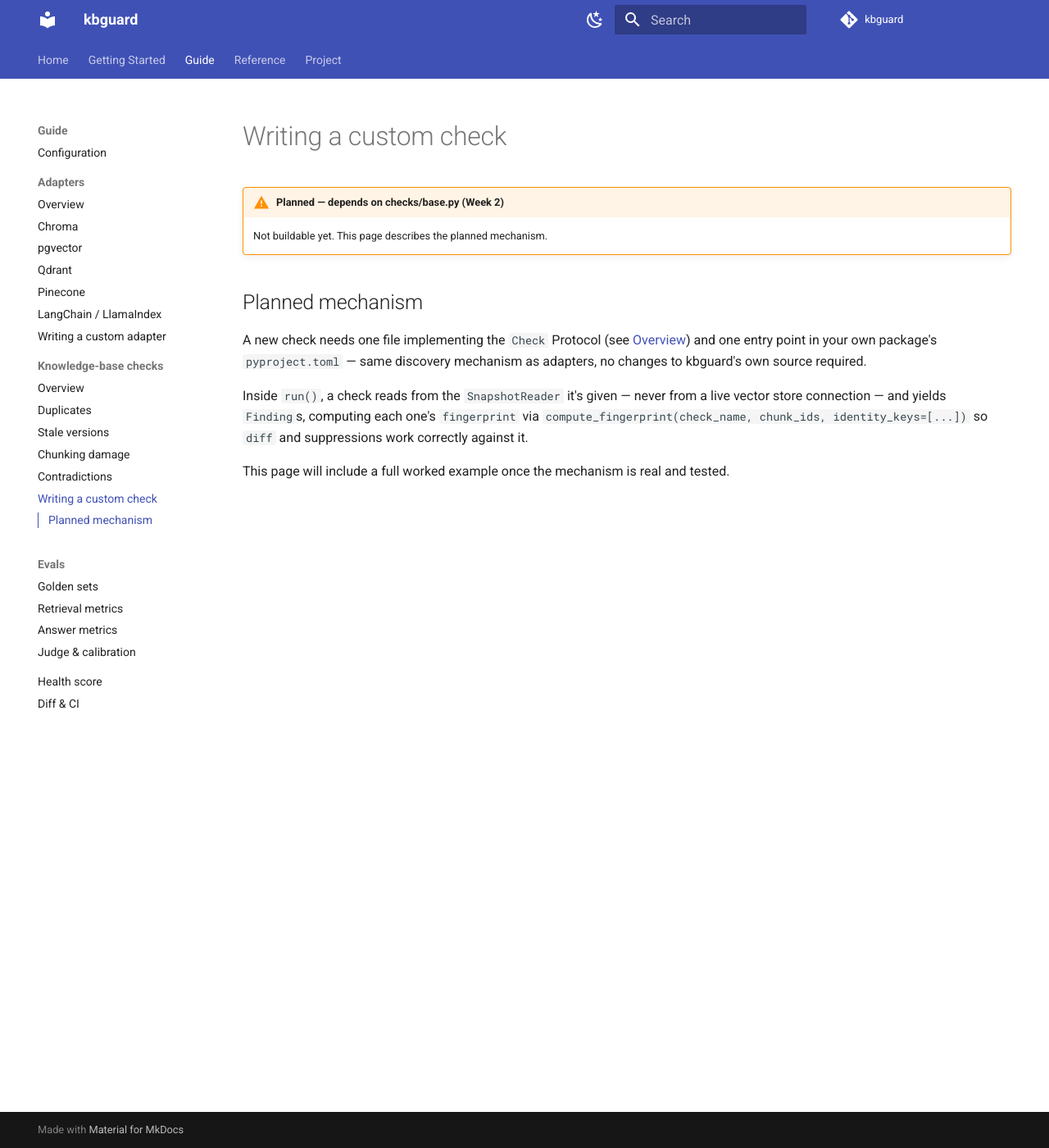
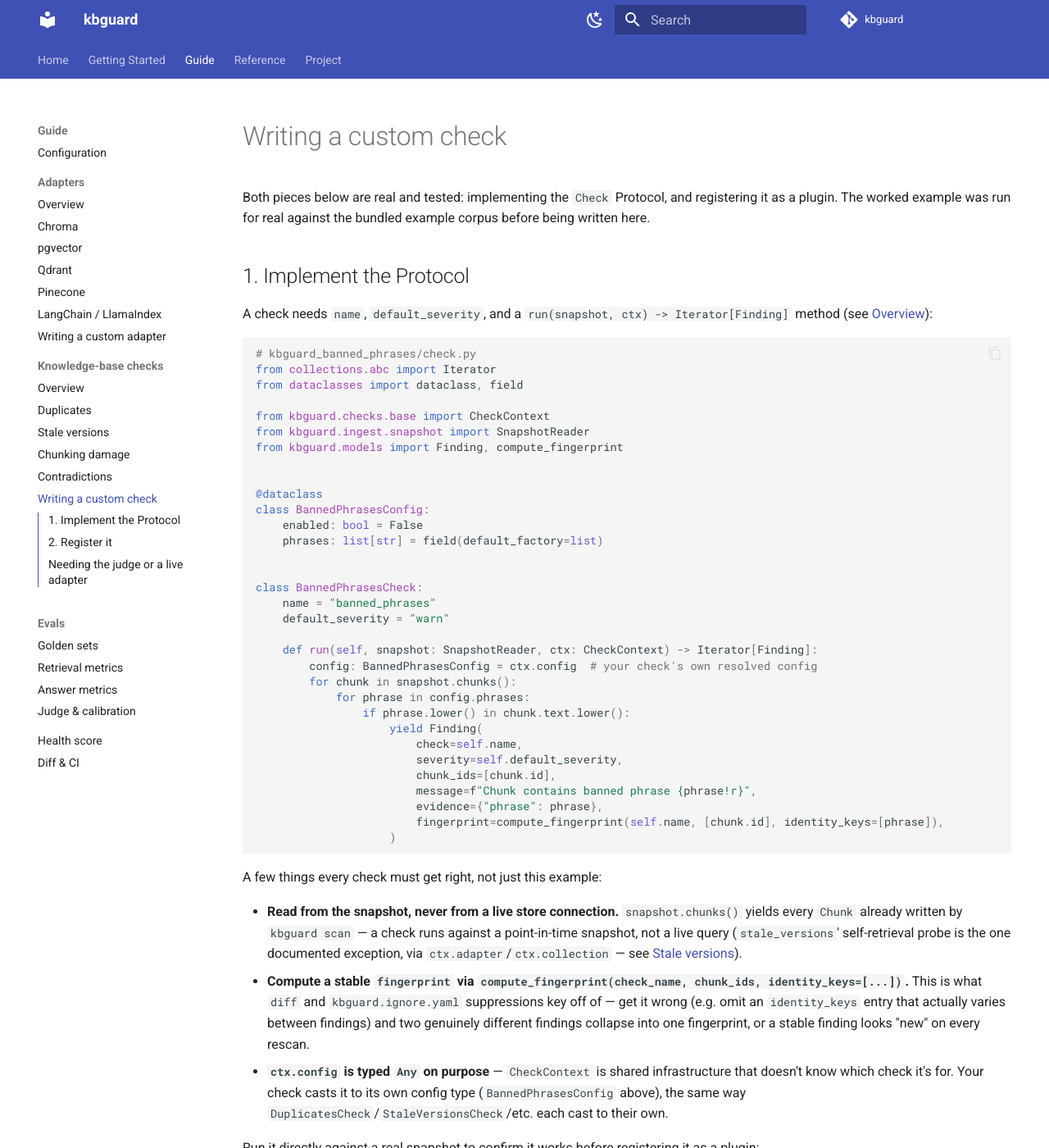
Before and after one commit to devbyanoop/kbguard, an MkDocs documentation site: the page built from docs/guide/checks/custom-check.md, in a window 1280 px wide and 1400 px high. Shown: the whole window at 82% size. Built offline with MkDocs 1.6.1 and Material for MkDocs 9.7.7, drawn with Linux system fonts in a browser that asks for light colours; comment, search, counter and statistics services are not loaded; some of the changed text lies outside the part shown.

Commit message:
Fix a real packaging gap: duplicates check crashed without dedup extra
Found by actually building the wheel and installing it into a clean
venv (Week 4's "PyPI packaging verified" item) rather than just
trusting the editable dev install, which always has every extra via
[all] and never exercises a user installing only part of the extras.

checks/duplicates.py imported faiss/datasketch at module level, so
`pip install "kbguard[chroma]"` followed by a plain `kbguard scan`
crashed with a raw ModuleNotFoundError -- duplicates is enabled by
default, so every real user hitting this was never hypothetical.
Exact-duplicate detection is plain text-hash matching and never
touches either library; only near-duplicate detection does. Made
both imports lazy, right where they're actually used, and added
DuplicatesCheckError (same pattern as the existing
ContradictionsCheckError) wired into cli.py's clean-error list.

Also finished the custom-check.md doc page, which was still a
12-line "Planned" stub left over from Week 2 -- the worked example
(a banned_phrases check) was run for real against the bundled
example corpus before being written into the page.

Verified end to end against a real clean venv: `kbguard[chroma]`
alone now fails with one clean line telling you to add `dedup`,
installing `chroma,dedup,nlp` and rerunning produces the exact same
real result (health=86, 10 findings) as every other scan of this
corpus. Added two regression tests forcing both real paths (faiss/
datasketch genuinely absent from sys.modules).

````diff
--- a/docs/guide/checks/custom-check.md
+++ b/docs/guide/checks/custom-check.md
@@ -1,12 +1,80 @@
 # Writing a custom check
 
-!!! warning "Planned — depends on checks/base.py (Week 2)"
-    Not buildable yet. This page describes the planned mechanism.
+Both pieces below are real and tested: implementing the `Check` Protocol, and registering it as a plugin. The worked example was run for real against the bundled example corpus before being written here.
 
-## Planned mechanism
+## 1. Implement the Protocol
 
-A new check needs one file implementing the `Check` Protocol (see [Overview](overview.md)) and one entry point in your own package's `pyproject.toml` — same discovery mechanism as adapters, no changes to kbguard's own source required.
+A check needs `name`, `default_severity`, and a `run(snapshot, ctx) -> Iterator[Finding]` method (see [Overview](overview.md)):
 
-Inside `run()`, a check reads from the `SnapshotReader` it's given — never from a live vector store connection — and yields `Finding`s, computing each one's `fingerprint` via `compute_fingerprint(check_name, chunk_ids, identity_keys=[...])` so `diff` and suppressions work correctly against it.
+```python
+# kbguard_banned_phrases/check.py
+from collections.abc import Iterator
+from dataclasses import dataclass, field
 
-This page will include a full worked example once the mechanism is real and tested.
+from kbguard.checks.base import CheckContext
+from kbguard.ingest.snapshot import SnapshotReader
+from kbguard.models import Finding, compute_fingerprint
+
+
+@dataclass
+class BannedPhrasesConfig:
+    enabled: bool = False
+    phrases: list[str] = field(default_factory=list)
+
+
+class BannedPhrasesCheck:
+    name = "banned_phrases"
+    default_severity = "warn"
+
+    def run(self, snapshot: SnapshotReader, ctx: CheckContext) -> Iterator[Finding]:
+        config: BannedPhrasesConfig = ctx.config  # your check's own resolved config
+        for chunk in snapshot.chunks():
+            for phrase in config.phrases:
+                if phrase.lower() in chunk.text.lower():
+                    yield Finding(
+                        check=self.name,
+                        severity=self.default_severity,
+                        chunk_ids=[chunk.id],
+                        message=f"Chunk contains banned phrase {phrase!r}",
+                        evidence={"phrase": phrase},
+                        fingerprint=compute_fingerprint(self.name, [chunk.id], identity_keys=[phrase]),
+                    )
+```
+
+A few things every check must get right, not just this example:
+
+- **Read from the snapshot, never from a live store connection.** `snapshot.chunks()` yields every `Chunk` already written by `kbguard scan` — a check runs against a point-in-time snapshot, not a live query (`stale_versions`' self-retrieval probe is the one documented exception, via `ctx.adapter`/`ctx.collection` — see [Stale versions](stale-versions.md)).
+- **Compute a stable `fingerprint` via `compute_fingerprint(check_name, chunk_ids, identity_keys=[...])`.** This is what `diff` and `kbguard.ignore.yaml` suppressions key off of — get it wrong (e.g. omit an `identity_keys` entry that actually varies between findings) and two genuinely different findings collapse into one fingerprint, or a stable finding looks "new" on every rescan.
+- **`ctx.config` is typed `Any` on purpose** — `CheckContext` is shared infrastructure that doesn't know which check it's for. Your check casts it to its own config type (`BannedPhrasesConfig` above), the same way `DuplicatesCheck`/`StaleVersionsCheck`/etc. each cast to their own.
+
+Run it directly against a real snapshot to confirm it works before registering it as a plugin:
+
+```python
+from pathlib import Path
+from kbguard.checks.base import CheckContext
+from kbguard.ingest.snapshot import SnapshotReader
+
+reader = SnapshotReader(Path(".kbguard/snapshots/<your-snapshot-id>"))
+config = BannedPhrasesConfig(enabled=True, phrases=["lorem ipsum"])
+findings = list(BannedPhrasesCheck().run(reader, CheckContext(config=config)))
+```
+
+## 2. Register it
+
+In *your own* package's `pyproject.toml` — no changes to kbguard's own source:
+
+```toml
+[project.entry-points."kbguard.checks"]
+banned_phrases = "kbguard_banned_phrases.check:BannedPhrasesCheck"
+```
+
+`kbguard.registry.load_check("banned_phrases")` discovers it at runtime via `importlib.metadata` entry points — the exact same mechanism [custom adapters](../adapters/custom-adapter.md) use, and the one kbguard's own four built-in checks (`duplicates`, `stale_versions`, `chunking_damage`, `contradictions`) are registered through too; nothing about being "built-in" gets special treatment.
+
+## Needing the judge or a live adapter
+
+Two optional `CheckContext` fields exist for checks that need more than the snapshot alone:
+
+- `ctx.judge` (typed as the structural `JudgeLike` Protocol, not the concrete `JudgeClient`) — set only when a judge is configured. `contradictions.py` is the one built-in check that uses this, to confirm a candidate fact conflict rather than report every syntactic mismatch as a finding.
+- `ctx.adapter` / `ctx.collection` — set when a check needs to query the *live* store directly, not just read the snapshot. `stale_versions.py` uses this for its self-retrieval escalation probe (query the live store with a stale chunk's own embedding; if the current version also comes back in the top-k results, escalate the finding's severity).
+
+Both are `None` unless your check actually needs them — check for `None` explicitly rather than assuming they're set, the same way `stale_versions.py` and `contradictions.py` themselves do.
````
Also changed, not shown: 3 other files.
